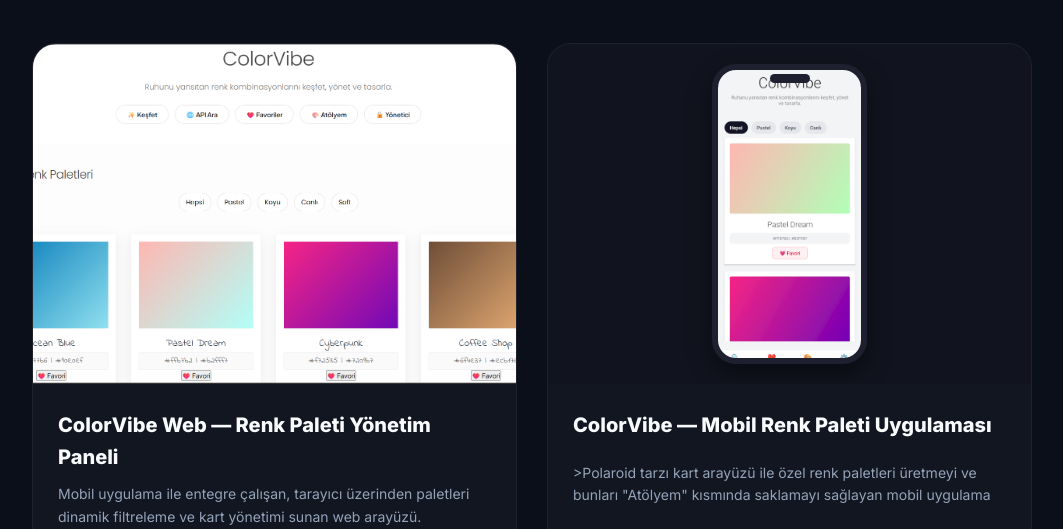
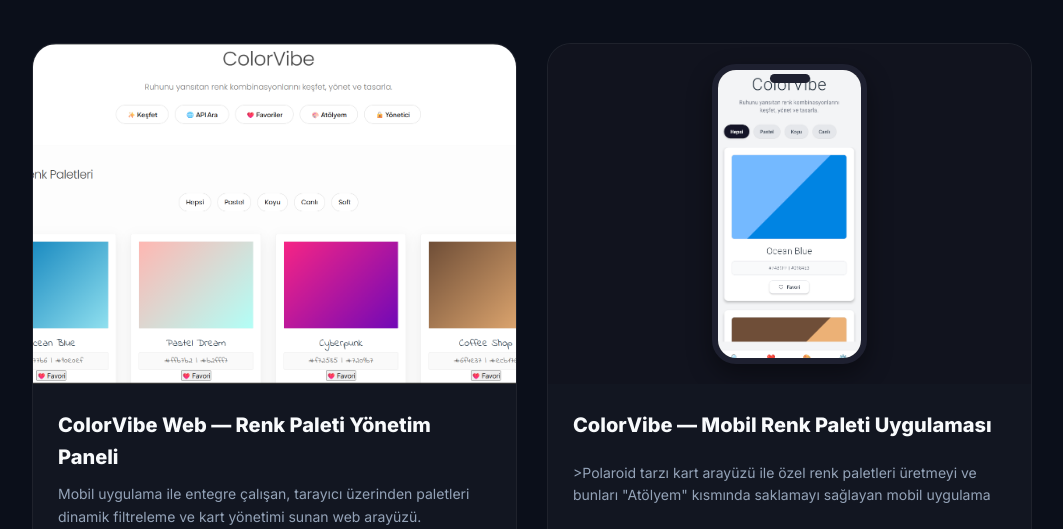
Before and after one commit to hatice-sen/portfolio, a plain HTML site: page projelerim.html in a window 1280 px wide. Shown: the part 238-767 px from the top of the page, without its empty margins (108-1171 px from the left). Drawn offline with Linux system fonts and the light colour scheme.

Commit message:
görselde güncelleme yapıldı

```diff
--- a/projelerim.html
+++ b/projelerim.html
@@ -50,7 +50,7 @@
         <div class="proje-ogesi">
             <div class="proje-fotografi">
                 <div class="phone-mockup">
-                    <img src="images/e1.png" alt="ColorVibe Mobile">
+                    <img src="images/v1.png" alt="ColorVibe Mobile">
                 </div>
             </div>
             <div class="proje-icerik">
```
Also changed, not shown: images/e1.png (deleted), images/v1.png (added).
